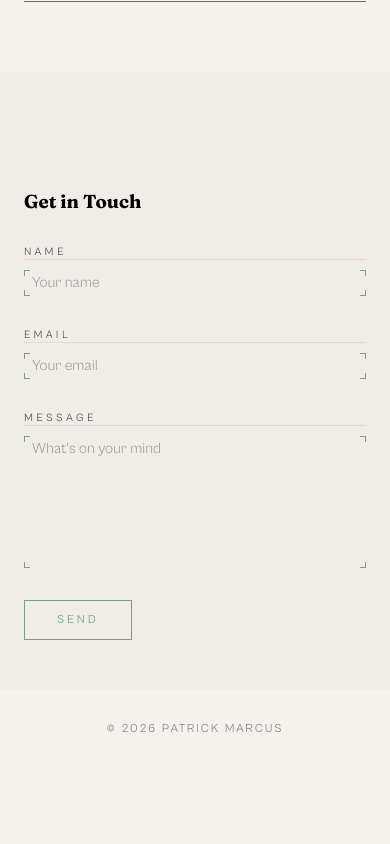
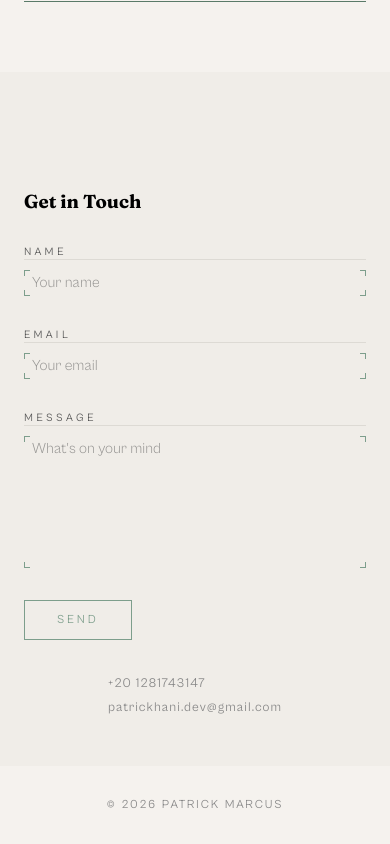
Before and after one commit to patrick856/Portfolio, a plain HTML site: page index.html in a window 390 px wide. Shown: the part 2426-3270 px from the top of the page. Before the commit the page ends 3194 px from the top, so only its background shows below. Drawn offline with Linux system fonts and the light colour scheme.

Commit message:
mobile minor fixes

```diff
--- a/style.css
+++ b/style.css
@@ -583,6 +583,13 @@ html {
   }
 
   .contact-image-side {
+    display: flex;
+    flex-direction: column;
+    align-items: center;
+    gap: 20px;
+  }
+
+  .contact-image {
     display: none;
   }
 }
```
